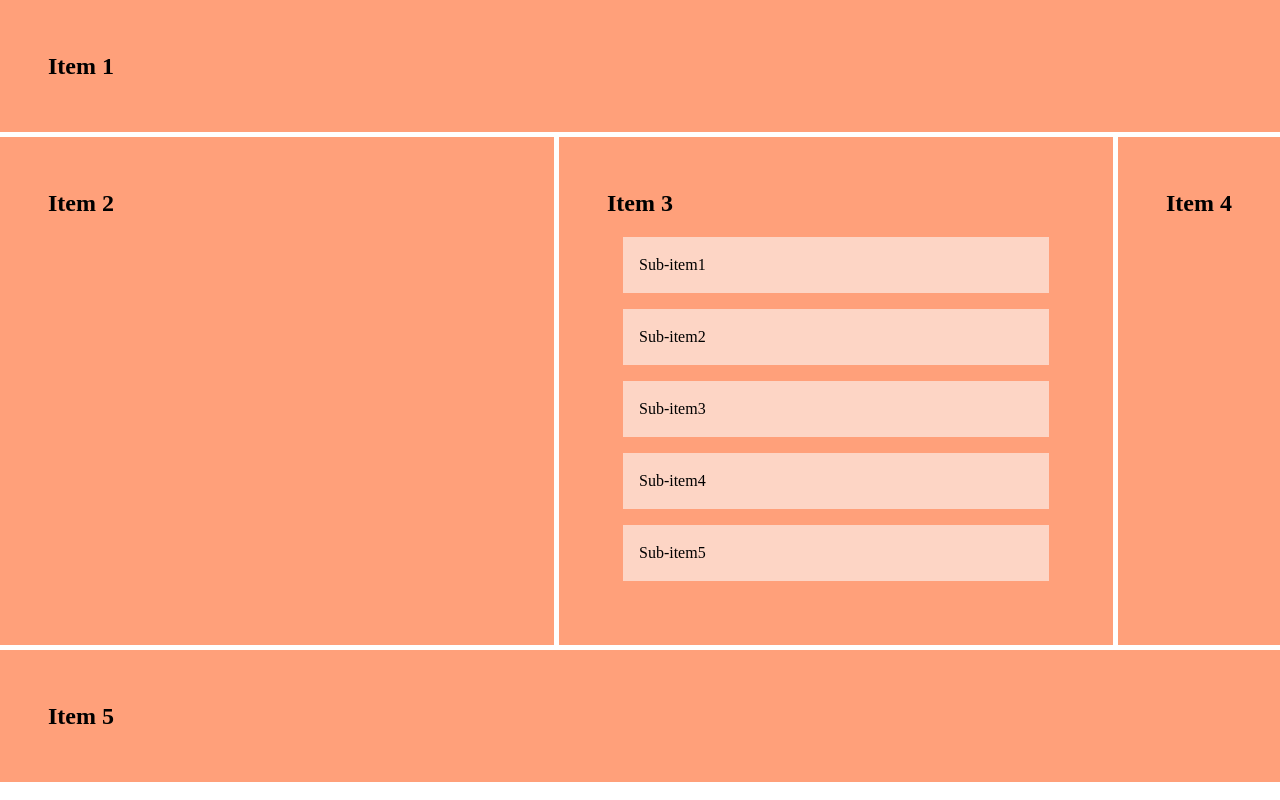
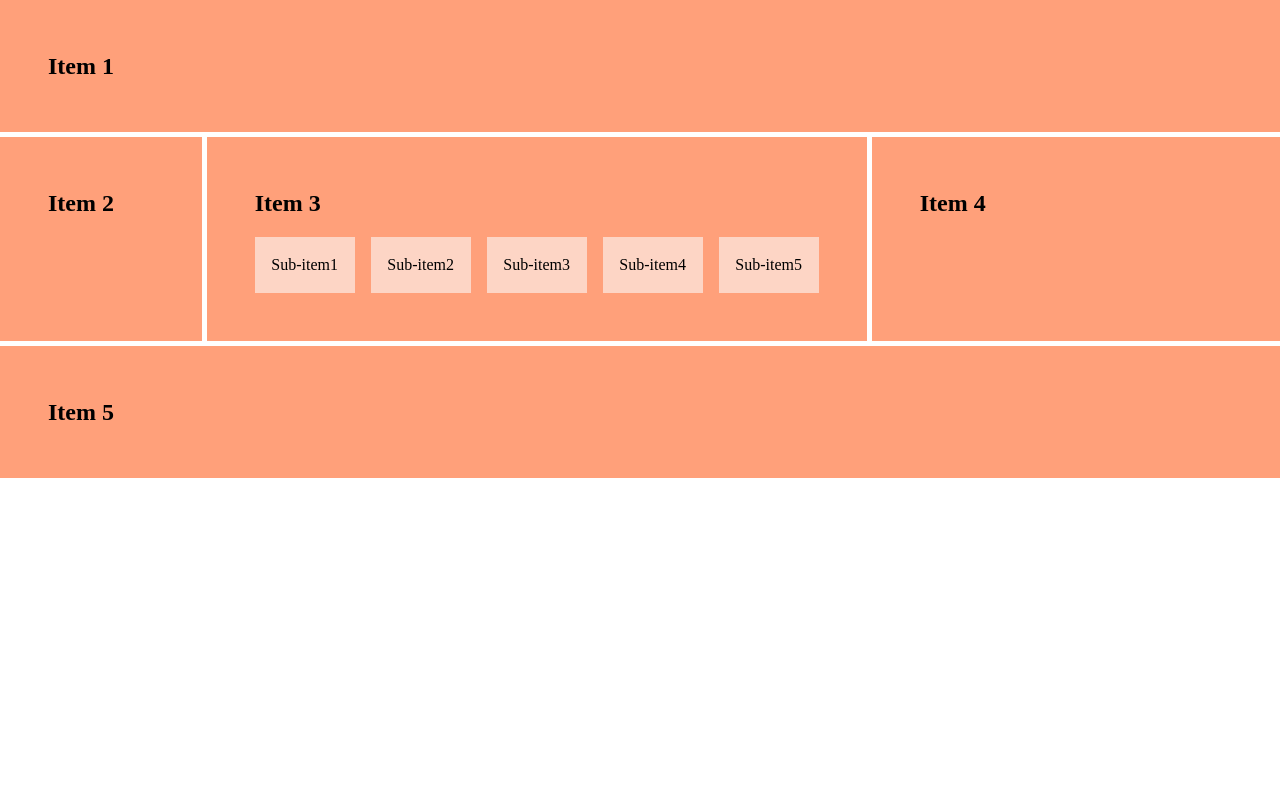
Before and after one commit to annaegea07/Ejercicio-06, a plain HTML site: page index.html in a window 1280 px wide. Drawn offline with Linux system fonts and the light colour scheme.

Commit message:
chore:style: ajusto la distribución de sub-items

```diff
--- a/css/style.css
+++ b/css/style.css
@@ -44,10 +44,20 @@ h1 {
 
 .grid-container {
   display: grid;
-  grid-template-columns: repeat(2, 1fr);
+  grid-template-columns: repeat(4, 1fr);
   gap:5px;
 }
-.grid-container-2 .sub-item{
-    grid-column: 1 / 3;
-    margin: 1rem;
+
+.grid-container-2 {
+  display: flex;
+  justify-content: center;
+  gap: 1rem;
+  margin-top: 1rem;
 }
+
+.sub-item {
+  background-color: var(--color-bg-sub);
+  padding: 1rem;
+  text-align: center;
+  min-width: 100px;
+}
```
